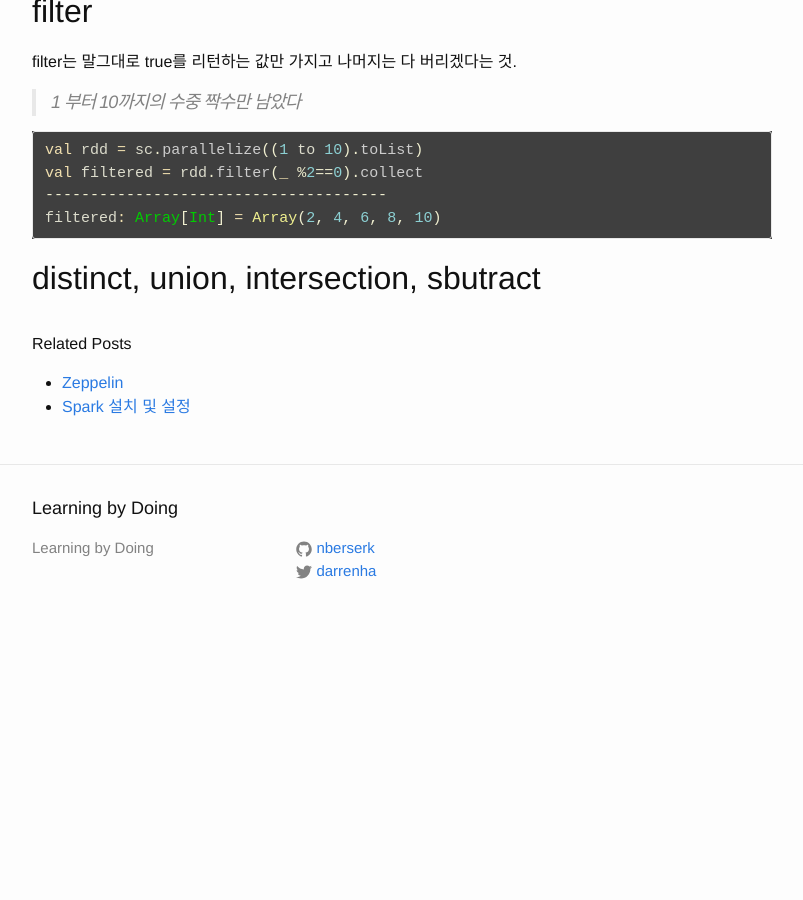
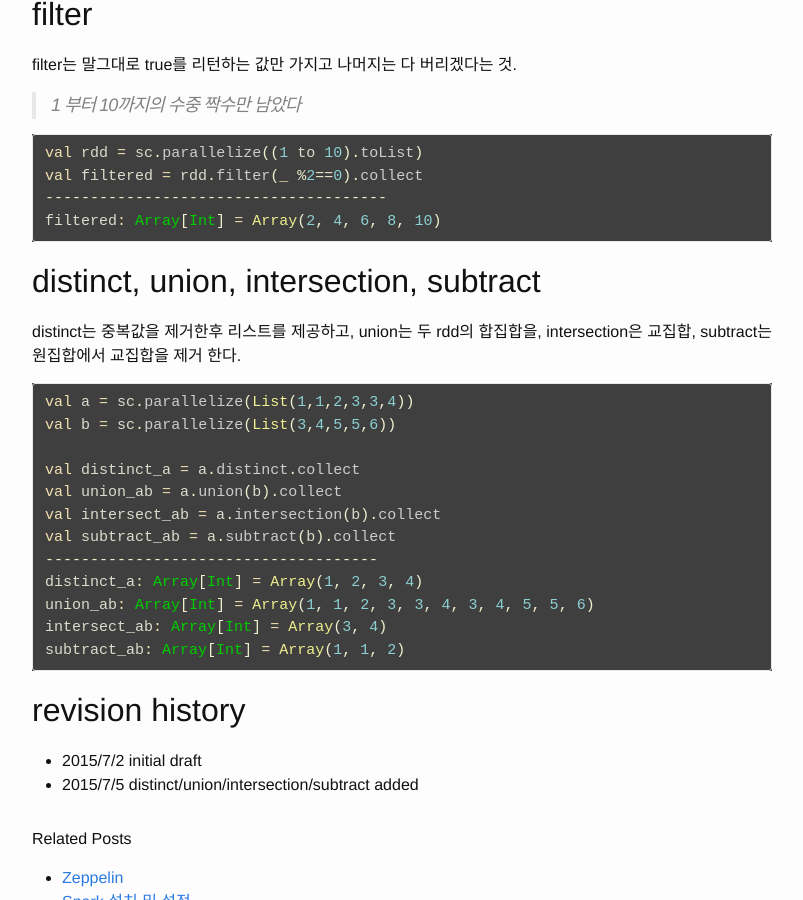
Before and after one commit to nberserk/nberserk.github.io.backup, a Jekyll site: the page built from _posts/2015-07-02-spark-rdd.md, in a window 1280 px wide and 900 px high, scrolled down 954 px. Shown: the whole window, without its empty margins (238-1041 px from the left). Built offline with Jekyll 4.4.1, drawn with Linux system fonts in a browser that asks for light colours; Markdown is read by kramdown in place of the engine named in the settings; comment, search, counter and statistics services are not loaded; before the commit the page ends 1596 px from its top, so only the background shows below that.

Commit message:
update spark rdd

````diff
--- a/_posts/2015-07-02-spark-rdd.md
+++ b/_posts/2015-07-02-spark-rdd.md
@@ -3,6 +3,7 @@ layout: post
 title:  "RDD transformation and actions"
 tags: RDD spark
 ---
+
 
 Spark에서는 data를 RDD로 abstract한다. RDD는 distributable 하고, 하나의 노드가 사고로 죽었을때에도 다시 생성해 낼수 있다. 캐쉬의 단위이기도 하고 파일에 쓸 수 도 있다. 스파크의 기본 데이터 스트럭쳐 되겠다. RDD는 쉽게 생각해서 row의 묶음 이라고 생각하면 된다. 각 row가 transformation의 대상이 되는 것이고.
 
@@ -11,7 +12,8 @@ Spark에서는 data를 RDD로 abstract한다. RDD는 distributable 하고, 하
 ## map, flatMap
 가장 많이 사용하는 map! 은 말 그대로 하나의 입력을 인자로 주어지는 function을 통해서 다른 입력값으로 map 한다.
 
-아래 예제는 주어진 수를 제곱해주는 예제.
+> 아래 예제는 주어진 수를 제곱해주는 예제.
+
 ```scala
 val rdd = sc.parallelize(List(1,2,3,4))
 val squared = rdd.map( n => n*n).collect
@@ -41,4 +43,26 @@ val filtered = rdd.filter(_ %2==0).collect
 filtered: Array[Int] = Array(2, 4, 6, 8, 10)
 ```
 
-## distinct, union, intersection, sbutract
+## distinct, union, intersection, subtract
+
+distinct는 중복값을 제거한후 리스트를 제공하고, union는 두 rdd의 합집합을, intersection은 교집합, subtract는 원집합에서 교집합을 제거 한다.
+
+```scala
+val a = sc.parallelize(List(1,1,2,3,3,4))
+val b = sc.parallelize(List(3,4,5,5,6))
+
+val distinct_a = a.distinct.collect
+val union_ab = a.union(b).collect
+val intersect_ab = a.intersection(b).collect
+val subtract_ab = a.subtract(b).collect
+-------------------------------------
+distinct_a: Array[Int] = Array(1, 2, 3, 4)
+union_ab: Array[Int] = Array(1, 1, 2, 3, 3, 4, 3, 4, 5, 5, 6)
+intersect_ab: Array[Int] = Array(3, 4)
+subtract_ab: Array[Int] = Array(1, 1, 2)
+```
+
+
+## revision history
+* 2015/7/2 initial draft
+* 2015/7/5 distinct/union/intersection/subtract added
````
